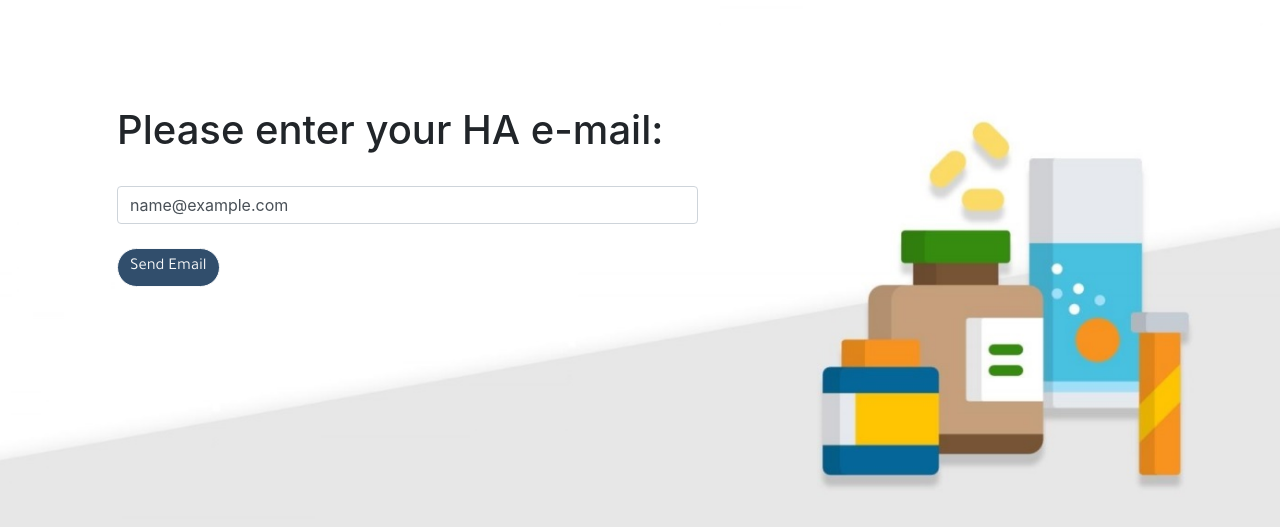
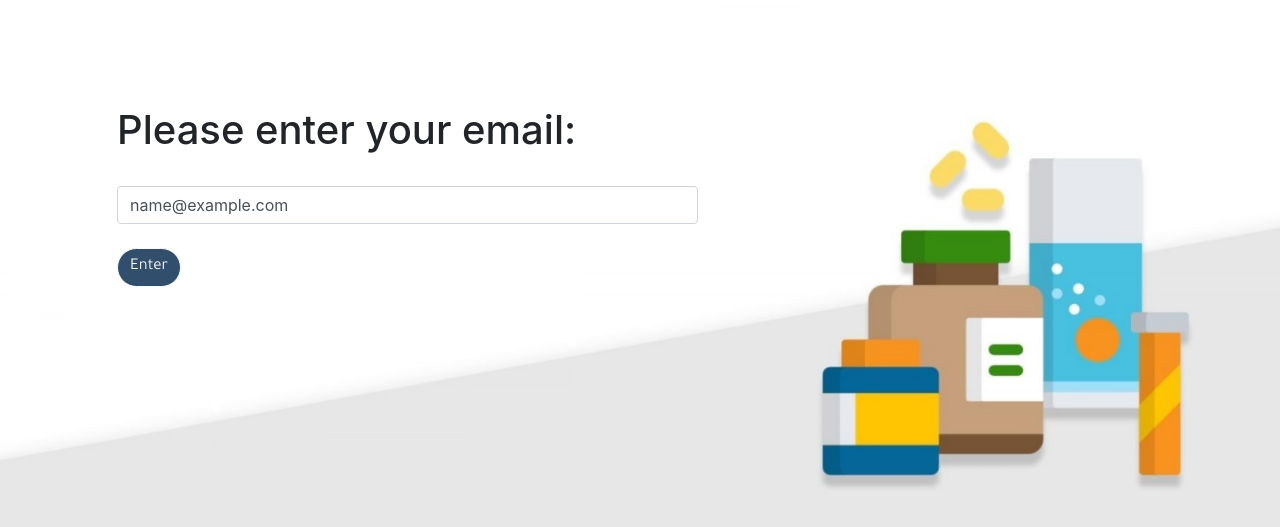
Before and after one commit to DeniSusanto/Django---ASP, a Django app: template ASP/main/templates/main/forget_password.html in a window 1280 px wide. Shown: the part 95-622 px from the top of the page. Run offline with Django 3.2, Linux system fonts and the light colour scheme; the template is opened without the code that fills it: most values are stand-ins (such as "Sample title", 1, 10 or a date in 2020); some libraries are stand-ins or nearby versions; some web fonts are replaced.

Commit message:
refine UI

```diff
--- a/ASP/main/templates/main/change_password.html
+++ b/ASP/main/templates/main/change_password.html
@@ -15,7 +15,7 @@
              <form  action='{%url "change_password"%}' method='POST'>{% csrf_token %}
                  <input type="hidden" name="username" value="{{username}}">
                  <input type="hidden" name="role" value="{{role}}">
-                 <h4>Username:{{username}}</h4><br>
+                 <h4>Username: {{username}}</h4><br>
                  <input class="form-control"type="password" name="password" value="{{password}}"placeholder="New Password"><br><br>
                  <input class="form-control"type="password" name="password2" value="{{password2}}"placeholder="Confirm New Password"><br><br>
                  <input class="btn btn-outline-light btn-primary  n8_content_sub_title" type="submit" value="Confirm" style="border-radius: 10em; background-color:rgb(49,78,108);">
--- a/ASP/main/templates/main/forget_password.html
+++ b/ASP/main/templates/main/forget_password.html
@@ -21,15 +21,15 @@
         <body style="background-image:url(/static/main/login.jpg); height: 100%; background-position: center; background-repeat: no-repeat; background-size: cover;">
             <nav class="navbar navbar-expand n8_navbar">
                 <!-- Navbar content -->
-                <a class="navbar-brand n8_navbar_title" href="" style="font-family:Lobster;"><img src="/static/main/navig8.png"  ></a>
+                <a class="navbar-brand n8_navbar_title" href="{%url "loginSession"%}" style="font-family:Lobster;"><img src="/static/main/navig8.png"  ></a>
                 <button class="navbar-toggler" type="button" data-toggle="collapse" data-target="#navbarSupportedContent" aria-controls="navbarSupportedContent" aria-expanded="false" aria-label="Toggle navigation">
                     <span class="navbar-toggler-icon"></span>
                 </button>
-                <a class="navbar ml-auto" href="#">
+                <span class="navbar ml-auto">
 
                         <img src="/static/main/logo1.png"  height="30">
 
-                </a>
+                </span>
             </nav>
         {% for message in messages %}
 
@@ -42,9 +42,9 @@
                <div class="jumbotron" style="background:none;">
                 <form  action='{%url "forget_password"%}' method='POST'>{% csrf_token %}
                     <div class ="form-group" >
-                        <h1>Please enter your HA e-mail:</h1><br>
+                        <h1>Please enter your email:</h1><br>
                         <input class="form-control" placeholder="Email" type="email" name="email" value="{{email}}" size='50'><br>
-                        <input class="btn btn-outline-light btn-primary  n8_content_sub_title" type="submit" value="Send Email" style="border-radius: 10em; background-color:rgb(49,78,108);">
+                        <input class="btn btn-outline-light btn-primary  n8_content_sub_title" type="submit" value="Enter" style="border-radius: 10em; background-color:rgb(49,78,108);">
                     </div>
                 </form>
             </div>
--- a/ASP/main/templates/main/login.html
+++ b/ASP/main/templates/main/login.html
@@ -25,11 +25,11 @@
             <button class="navbar-toggler" type="button" data-toggle="collapse" data-target="#navbarSupportedContent" aria-controls="navbarSupportedContent" aria-expanded="false" aria-label="Toggle navigation">
                 <span class="navbar-toggler-icon"></span>
             </button>
-            <a class="navbar ml-auto" href="#">
+            <span class="navbar ml-auto">
 
                     <img src="/static/main/logo1.png"  height="30">
 
-            </a>
+            </span>
         </nav>
         {% for message in messages %}
             <div class="container alert alert-danger alert-dismissible fade show">
```
Also changed, not shown: 1 other file.
